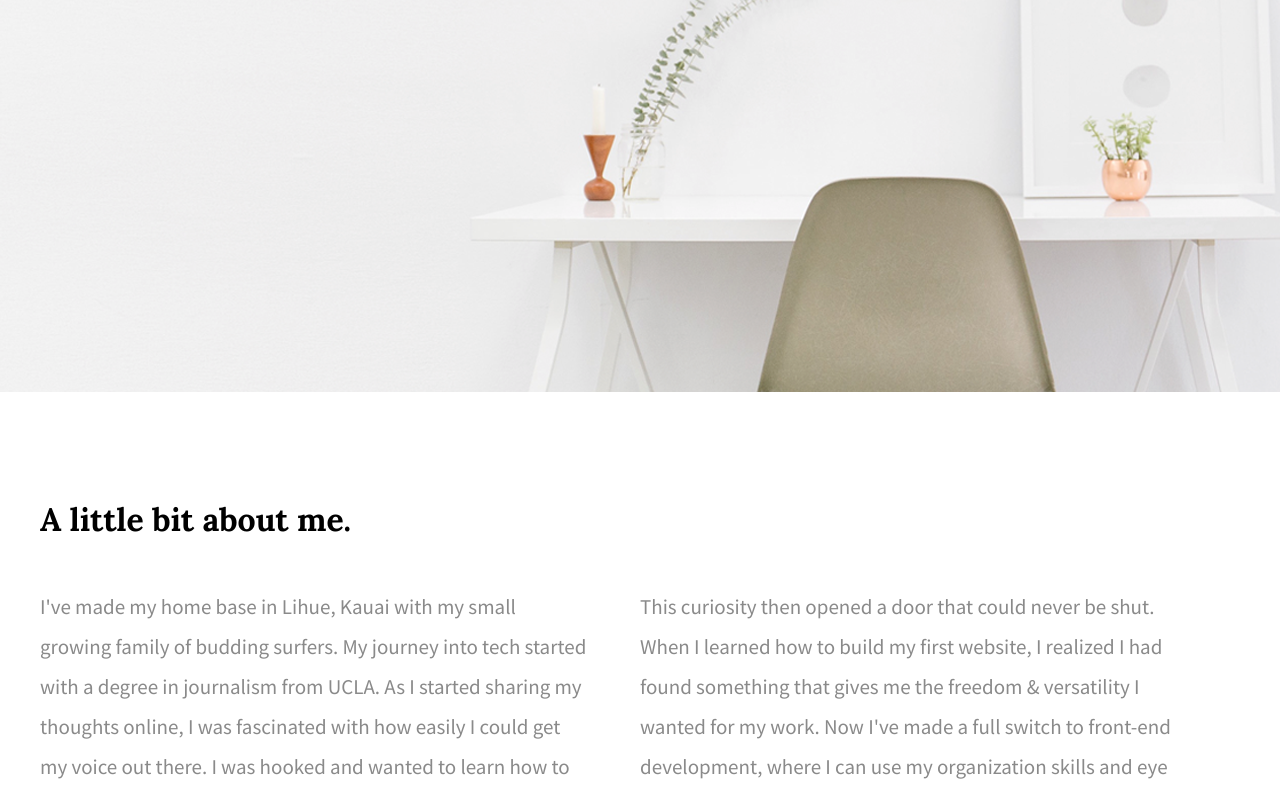
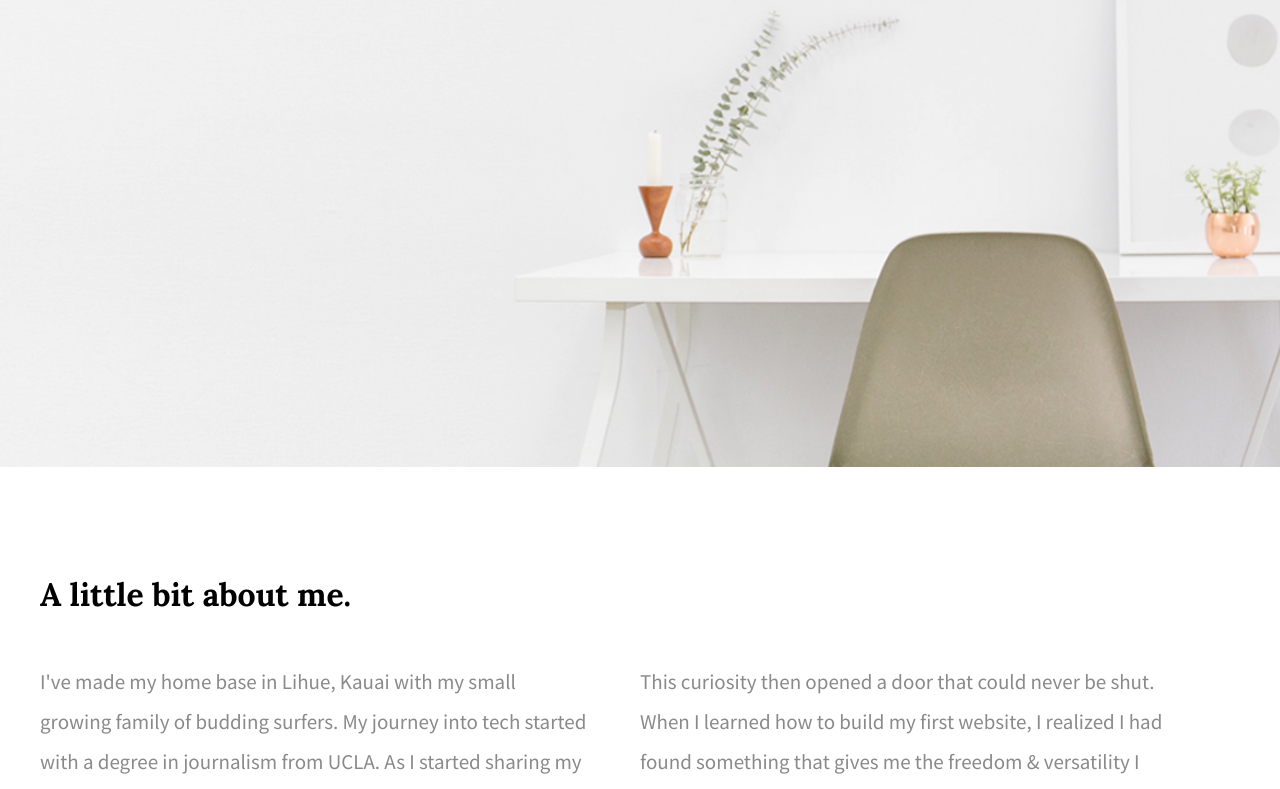
Before and after one commit to sallylit/jubilee-austen, a plain HTML site: page index.html in a window 1280 px wide. Shown: the part 408-1197 px from the top of the page. Drawn offline with Linux system fonts and the light colour scheme.

Commit message:
updated page

```diff
--- a/css/main.css
+++ b/css/main.css
@@ -25,7 +25,7 @@ body {
 /***** HEADER *****/
 
 header {
-	height: 800px;
+	height: 875px;
 	background: url('../img/hero.png');
 	background-size: cover;
 }
@@ -33,6 +33,7 @@ header {
 header h1{
 	font-family: 'Lora', serif;
 	font-size: 30px;
+	font-weight: bold;
 	color: #bbc085;
 	padding: 50px 0;
 }
```
